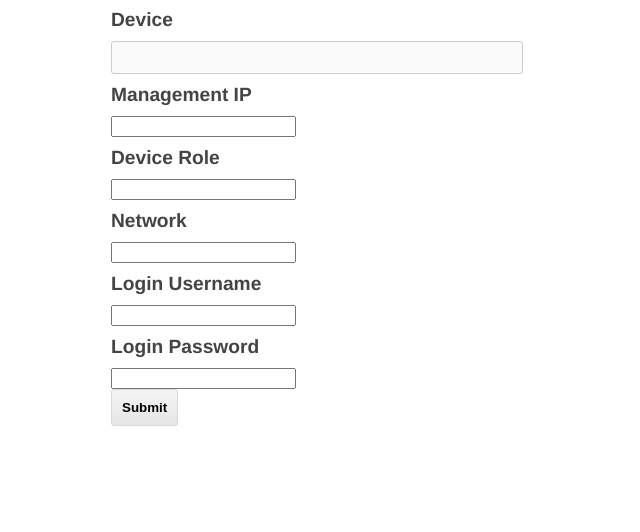
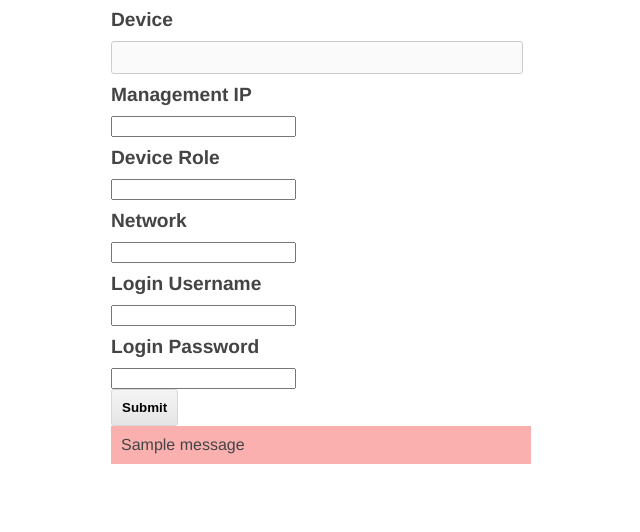
Before and after one commit to that1guy15/NetMgmt, a Flask app: page /newdevice in a window 1280 px wide. Shown: the part 205-737 px from the top of the page, without its empty margins (29-669 px from the left). Run offline with Flask 2, Linux system fonts and the light colour scheme; one stand-in notice (Sample message) is shown.

Commit message:
Initial Version: - Device add

```diff
--- a/app/templates/newdevice.html
+++ b/app/templates/newdevice.html
@@ -26,8 +26,8 @@
 
     {{ form.submit }}
   </form>
-  {% if error %}
-    <p class="flash"><strong>Error:</strong> {{ error }}
-  {% endif %}
+  {% for message in get_flashed_messages() %}
+    <div class="flash">{{ message }}</div>
+  {% endfor %}
 
 {% endblock %}
```
